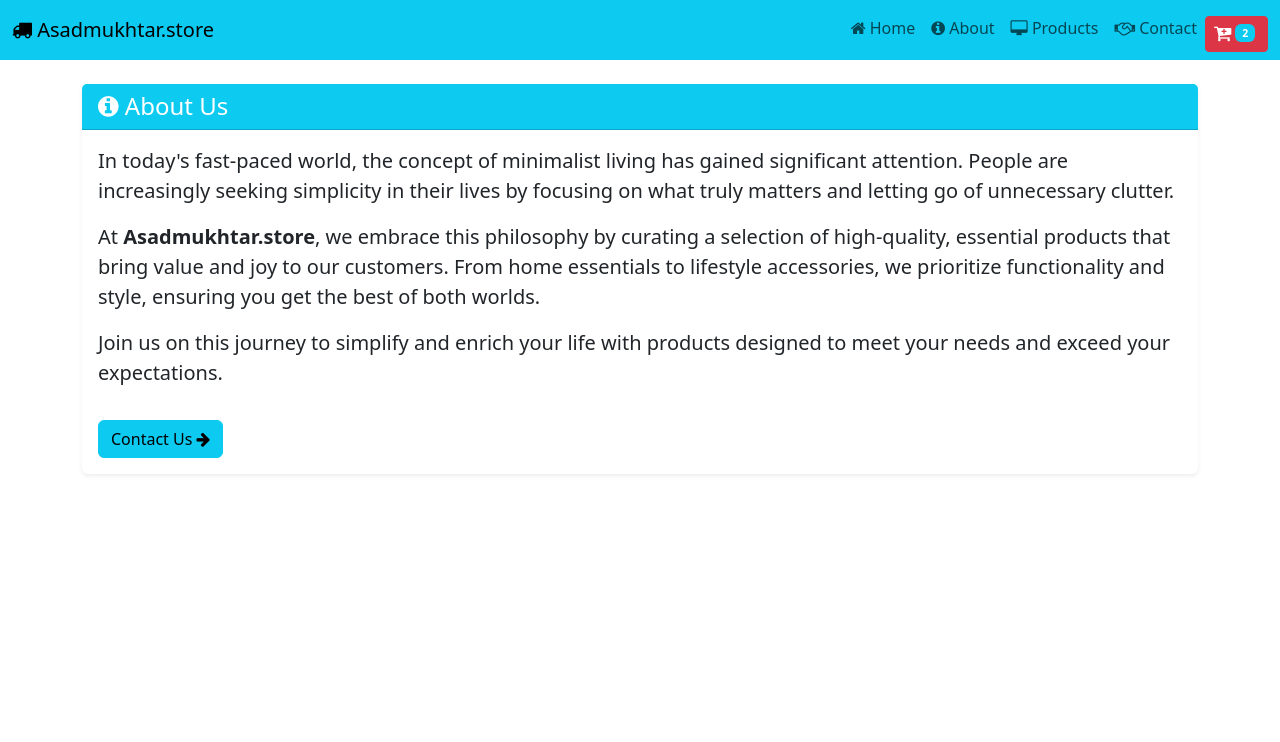
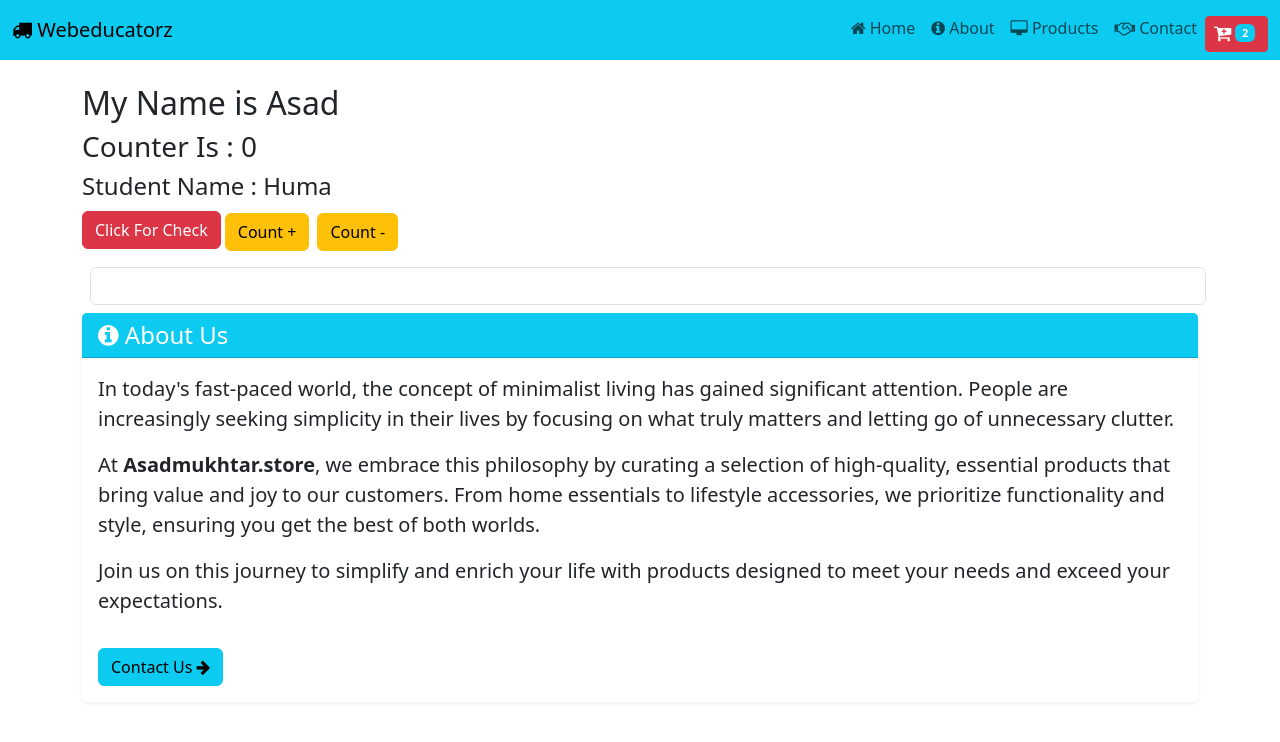
Before and after one commit to asadmukhtarr/asadmukhtar.store, a React (Create React App) app in the folder asadmukhtar.store/: page /about in a window 1280 px wide. Shown: the top 742 px of the page. Built offline with nearby package versions, Linux system fonts and the light colour scheme.

Commit message:
states and props

```diff
--- a/asadmukhtar.store/src/App.jsx
+++ b/asadmukhtar.store/src/App.jsx
@@ -9,9 +9,10 @@ import 'bootstrap/dist/css/bootstrap.min.css';
 import 'bootstrap/dist/js/bootstrap.bundle.min.js';
 
 const App = () => {
+    let title = "Webeducatorz";
     return (
        <div>
-            <Header />
+            <Header brand={title} />
             <div>
                     <Routes>
                         <Route path="/" element={<Home />} />
--- a/asadmukhtar.store/src/components/About.jsx
+++ b/asadmukhtar.store/src/components/About.jsx
@@ -1,8 +1,21 @@
-import React from 'react';
-
+import React, { useState } from 'react';
 export default function About() {
+  const [name,setName] = useState("My Name is Asad");
+  const [count,setCount] = useState(0);
+  const nameHandle = () => {
+      setName("Faisal Khan");
+  }
+  let student = "Huma";
   return (
     <div className="about-page container mt-4">
+      <h2 className='mt-2 mb-2'>{name}</h2> <h3>
+        Counter Is : {count}
+      </h3>
+      <h4>Student Name : {student}</h4>
+      <button className='btn btn-danger mb-2' onClick={nameHandle}>Click For Check</button>
+      <button className='btn btn-warning mb-2 m-1' onClick={() => setCount(count +1)}>Count + </button>
+      <button className='btn btn-warning mb-2 m-1' onClick={() => setCount(count -1)}>Count -  </button> <br />
+      <input type="text" className='form-control m-2' onKeyUp={(e) =>setName(e.target.value)} />
       <div className="card shadow-sm border-0">
         <div className="card-header bg-info text-white">
           <h4 className="mb-0">
--- a/asadmukhtar.store/src/components/includes/Header.jsx
+++ b/asadmukhtar.store/src/components/includes/Header.jsx
@@ -1,10 +1,10 @@
 import { Link } from "react-router-dom";
-const Header = () => {
+const Header = (props) => {
     return (
         <div>
             <div className="navbar navbar-expand-lg navbar-light bg-info">
                 <div className="container-fluid">
-                    <Link to="/" className="navbar-brand"> <i className="fa fa-truck" aria-hidden="true"></i> Asadmukhtar.store</Link>
+                    <Link to="/" className="navbar-brand"> <i className="fa fa-truck" aria-hidden="true"></i> {props.brand}</Link>
                     <button className="navbar-toggler" type="button" data-bs-toggle="collapse" data-bs-target="#asadmukhtar" aria-controls="navbarSupportedContent" aria-expanded="false" aria-label="Toggle navigation">
                         <span className="navbar-toggler-icon"></span>
                     </button>
```
Also changed, not shown: asadmukhtar.store/src/components/Test.jsx (added, +8 -0 lines), 2 other files (tests, documents, lock files or other folders).
